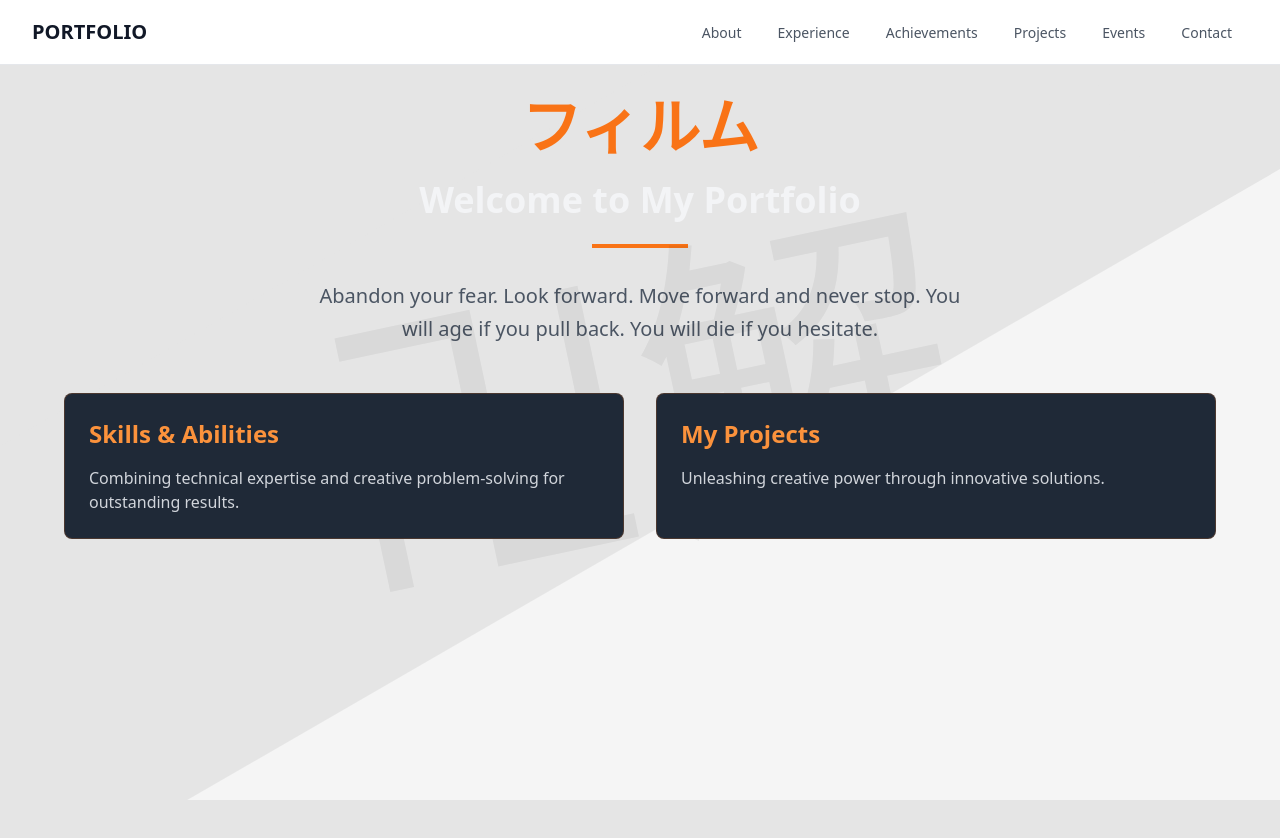
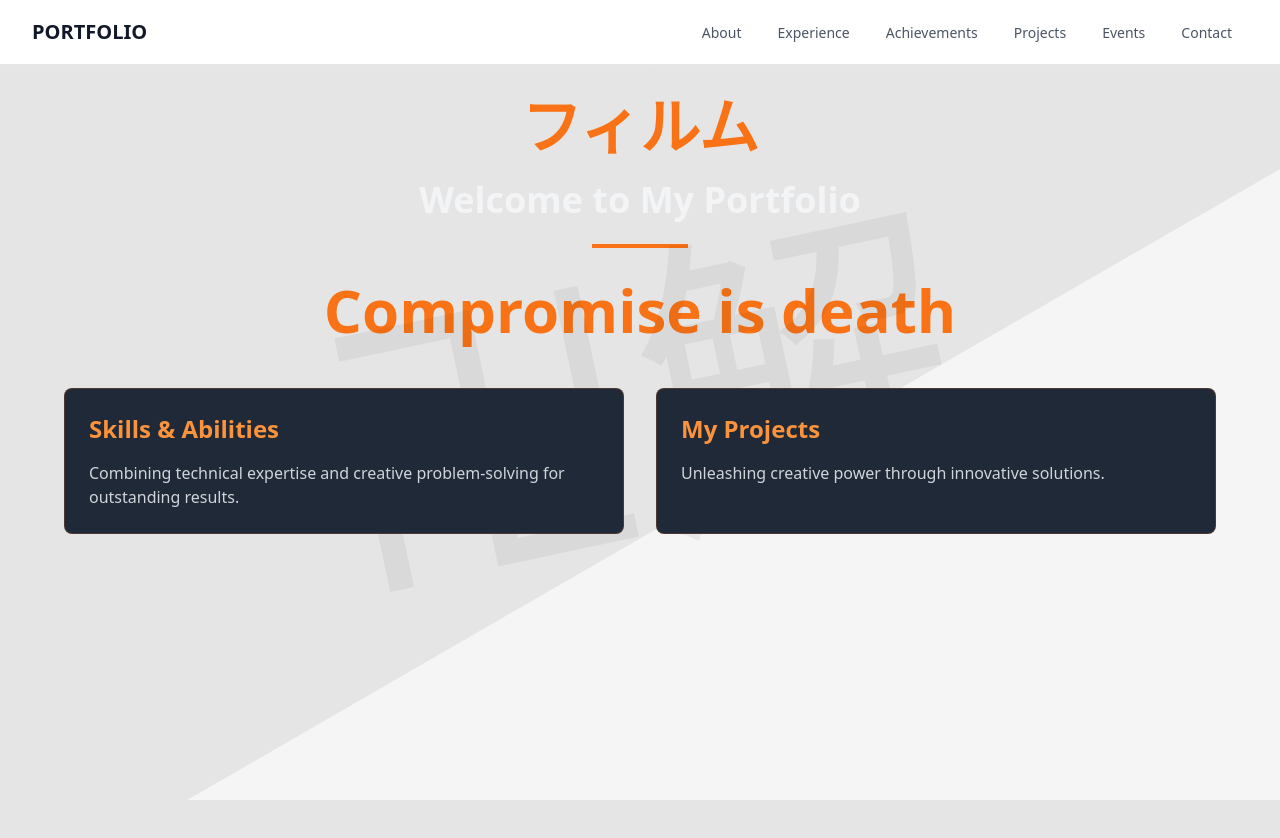
Before and after one commit to 5hyfilm/portfolio, a Next.js app: page / in a window 1280 px wide. Shown: the top 838 px of the page. Built offline with nearby package versions, Linux system fonts and the light colour scheme.

Commit message:
Update page.tsx

```diff
--- a/src/app/page.tsx
+++ b/src/app/page.tsx
@@ -11,10 +11,13 @@ export default function Home() {
             Welcome to My Portfolio
           </h2>
           <div className="w-24 h-1 bg-orange-500 mx-auto mb-8"></div>
-          <p className="text-xl text-gray-600 max-w-2xl mx-auto leading-relaxed">
+          <p className="text-6xl font-bold mb-6 text-orange-500 font-japanese">
+            Compromise is death
+          </p>
+          {/* <p className="text-xl text-gray-600 max-w-2xl mx-auto leading-relaxed">
             Abandon your fear. Look forward. Move forward and never stop. You
             will age if you pull back. You will die if you hesitate.
-          </p>
+          </p> */}
         </div>
 
         {/* Decorative kanji background */}
```
